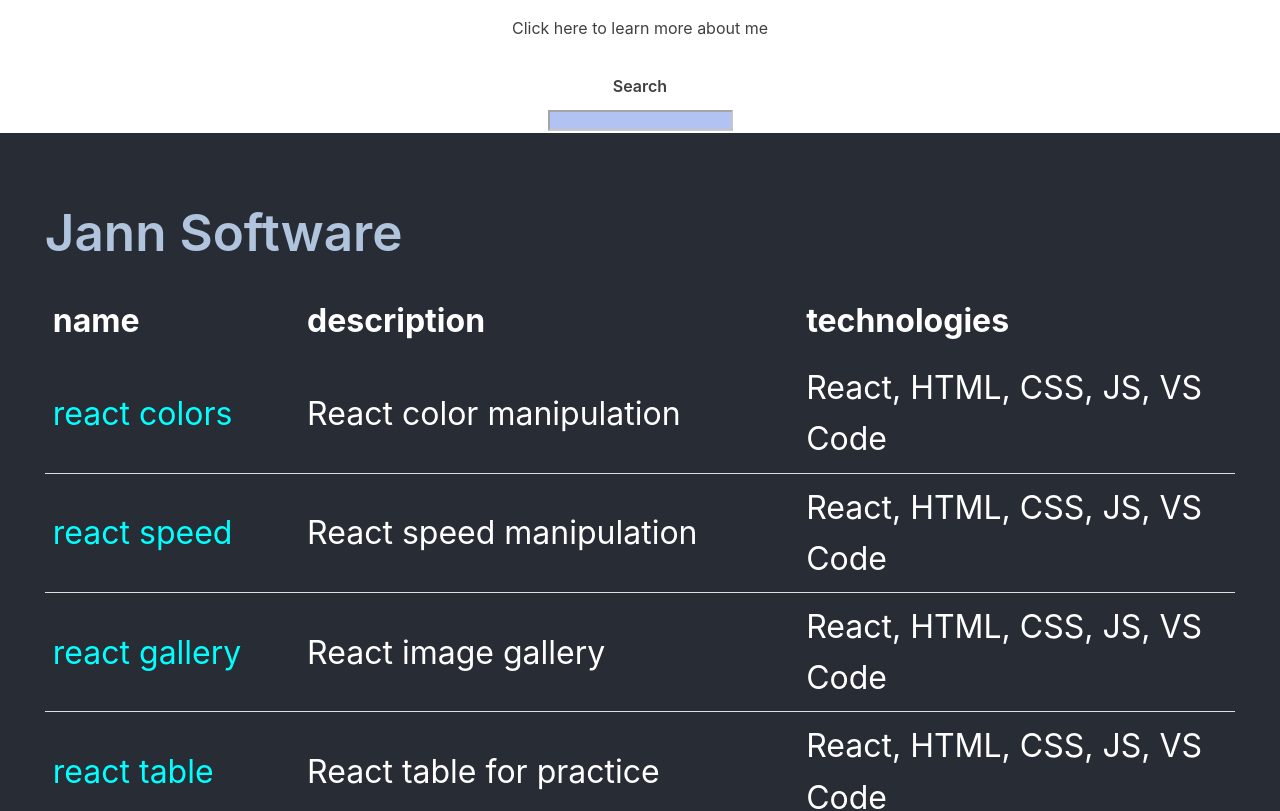
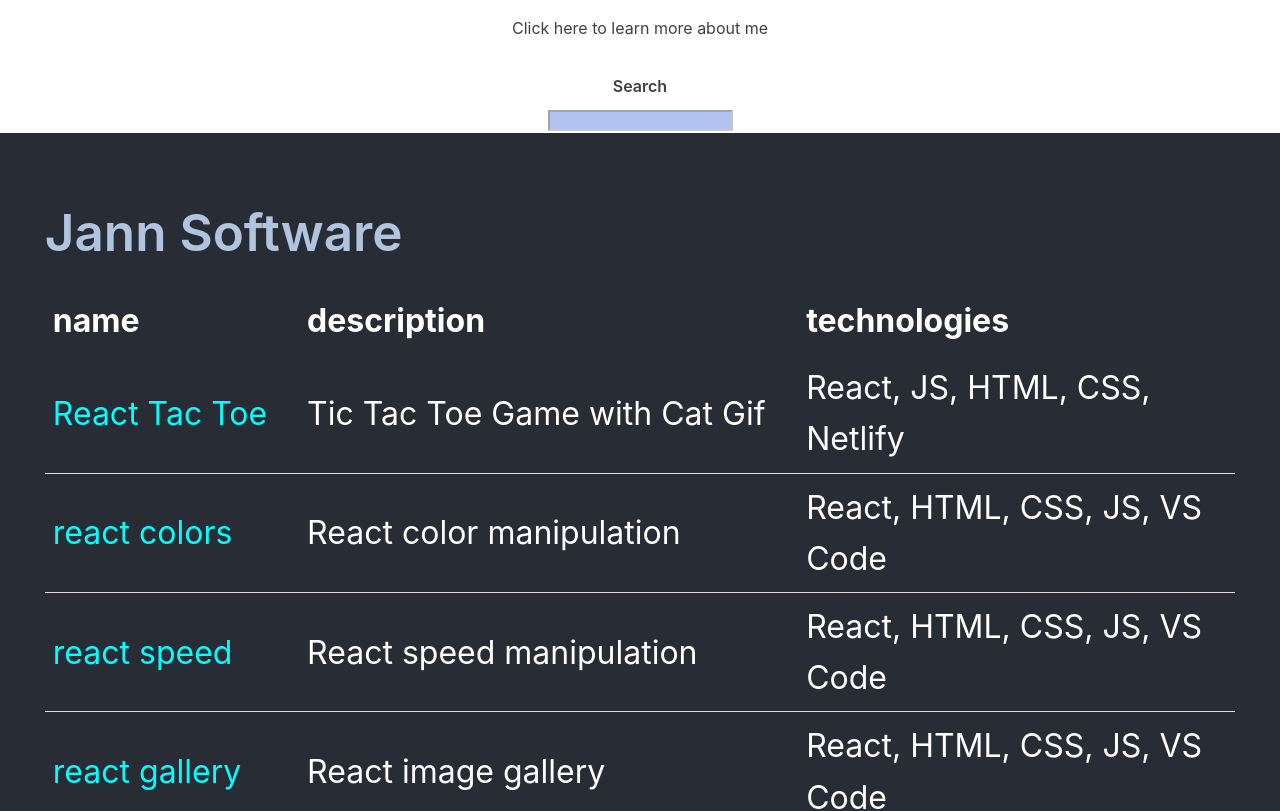
Before and after one commit to codejoy-wins/React-Portfolio, a React (Create React App) app: page / in a window 1280 px wide. Shown: the top 811 px of the page. Built offline with nearby package versions, Linux system fonts and the light colour scheme.

Commit message:
tic tac toe added

```diff
--- a/src/App.js
+++ b/src/App.js
@@ -15,6 +15,12 @@ class App extends Component {
       "fontSize": "2.5vw",
     },
     projects: [
+        {
+          "name": "React Tac Toe",
+          "lynk": "https://quizzical-wozniak-503971.netlify.com/",
+          "desc": "Tic Tac Toe Game with Cat Gif",
+          "tech": "React, JS, HTML, CSS, Netlify"
+        },
         {
             "name": "react colors",
             "lynk": "https://kind-babbage-529f5c.netlify.com/",
@@ -105,8 +111,15 @@ class App extends Component {
           "desc": "Random song player of limited db",
           "tech": "JS, HTML, CSS, Netlify"
         },
+
     ],
     permaProjects: [
+      {
+        "name": "React Tac Toe",
+        "lynk": "https://quizzical-wozniak-503971.netlify.com/",
+        "desc": "Tic Tac Toe Game with Cat Gif",
+        "tech": "React, JS, HTML, CSS, Netlify"
+      },
       {
           "name": "react colors",
           "lynk": "https://kind-babbage-529f5c.netlify.com/",
```
